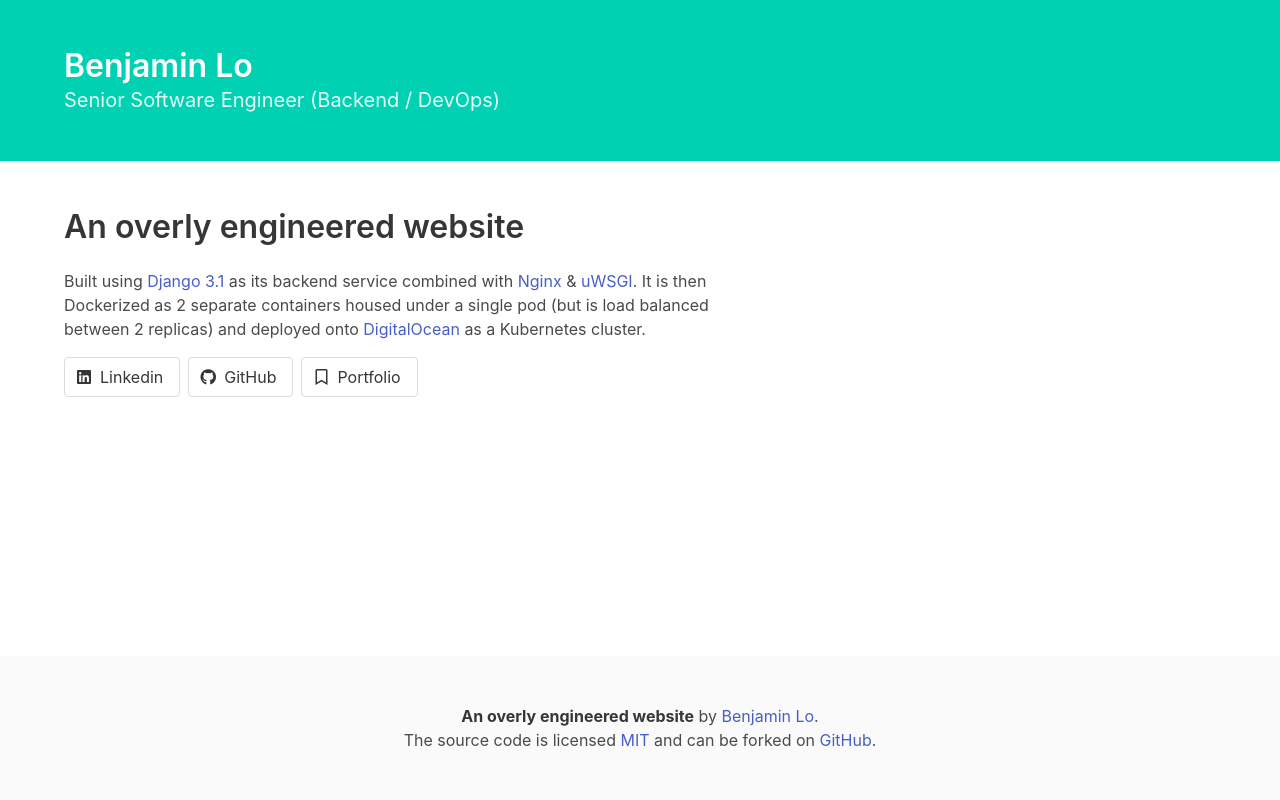
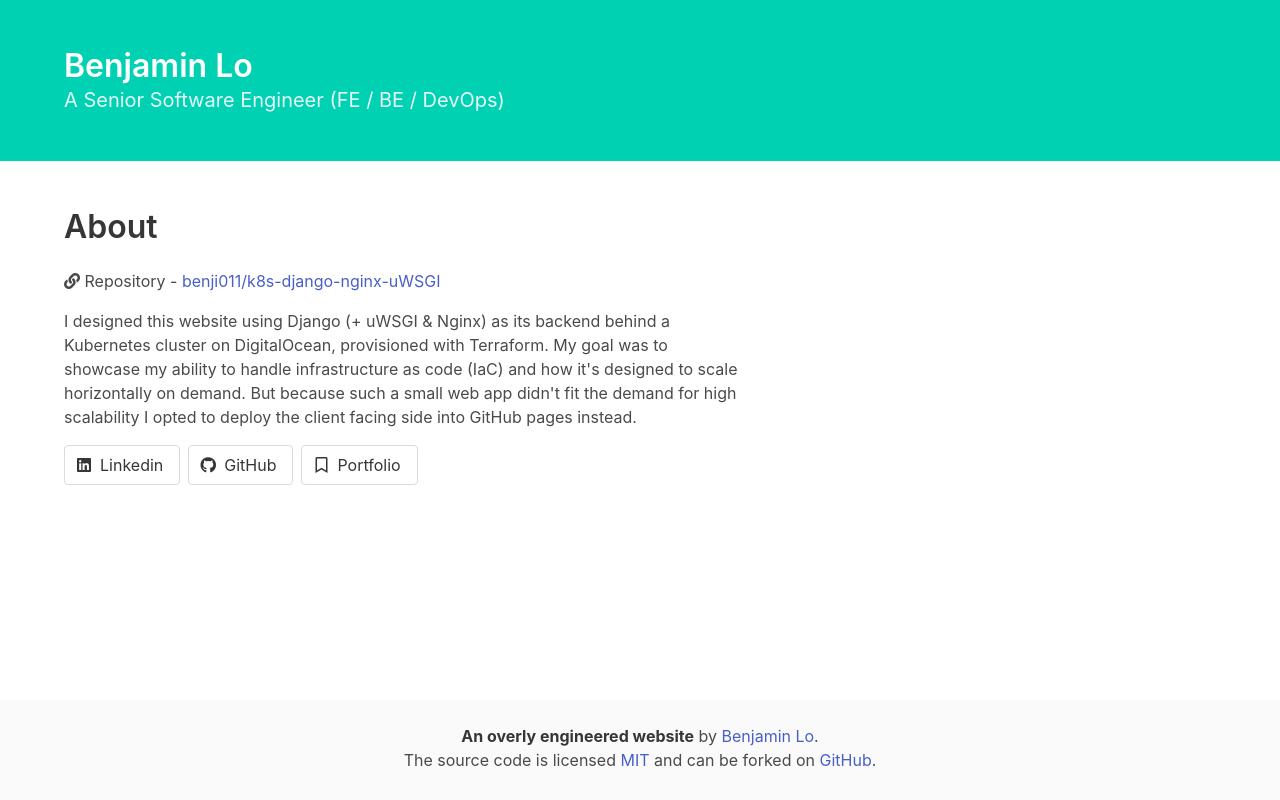
Before and after one commit to benji011/An-overly-engineered-website, a Django app: page / in a window 1280 px wide. Run offline with Django 3.2, Linux system fonts and the light colour scheme.

Commit message:
fix: content in html template

```diff
--- a/app/templates/base.html
+++ b/app/templates/base.html
@@ -16,6 +16,10 @@
         width: 100%;
         height: 100px;
       }
+
+      .footer {
+        padding: 1.5rem 1.5rem 1.5rem
+      }
     </style>
     <title>Benjamin Lo | Senior Software Engineer</title>
   </head>
@@ -27,7 +31,7 @@
             Benjamin Lo
           </h1>
           <h2 class="subtitle">
-            Senior Software Engineer (Backend / DevOps)
+            A Senior Software Engineer (FE / BE / DevOps)
           </h2>
         </div>
       </div>
--- a/app/templates/landing/index.html
+++ b/app/templates/landing/index.html
@@ -5,12 +5,17 @@
     <div class="columns">
       <div class="column is-three-fifths">
         <h1 class="title">
-          An overly engineered website
+          About
         </h1>
         <div class="content">
+          <p class="location-parent">
+            <i class="fas fa-link"></i>
+            <span>Repository - <a href="https://github.com/benji011/k8s-django-nginx-uWSGI" target="_blank">benji011/k8s-django-nginx-uWSGI</a></span>
+          </p>
           <p class="is-size-6">
-            Built using <a href="https://docs.djangoproject.com/" target="_blank">Django 3.1</a> as its backend service combined with <a href="https://www.nginx.com/" target="_blank">Nginx</a> & <a href="https://uwsgi-docs.readthedocs.io/en/latest/" target="_blank">uWSGI</a>.
-            It is then Dockerized as 2 separate containers housed under a single pod (but is load balanced between 2 replicas) and deployed onto <a href="https://digitalocean.com" target="_blank">DigitalOcean</a> as a Kubernetes cluster.
+            I designed this website using Django (+ uWSGI & Nginx) as its backend behind a Kubernetes cluster on DigitalOcean, provisioned with Terraform.
+            My goal was to showcase my ability to handle infrastructure as code (IaC) and how it's designed to scale horizontally on demand.
+            But because such a small web app didn't fit the demand for high scalability I opted to deploy the client facing side into GitHub pages instead.
           </p>
           <p class="buttons">
             <button class="button" onclick="window.open('https://www.linkedin.com/in/benjamin-lo-6b0ba11a/');">
```
